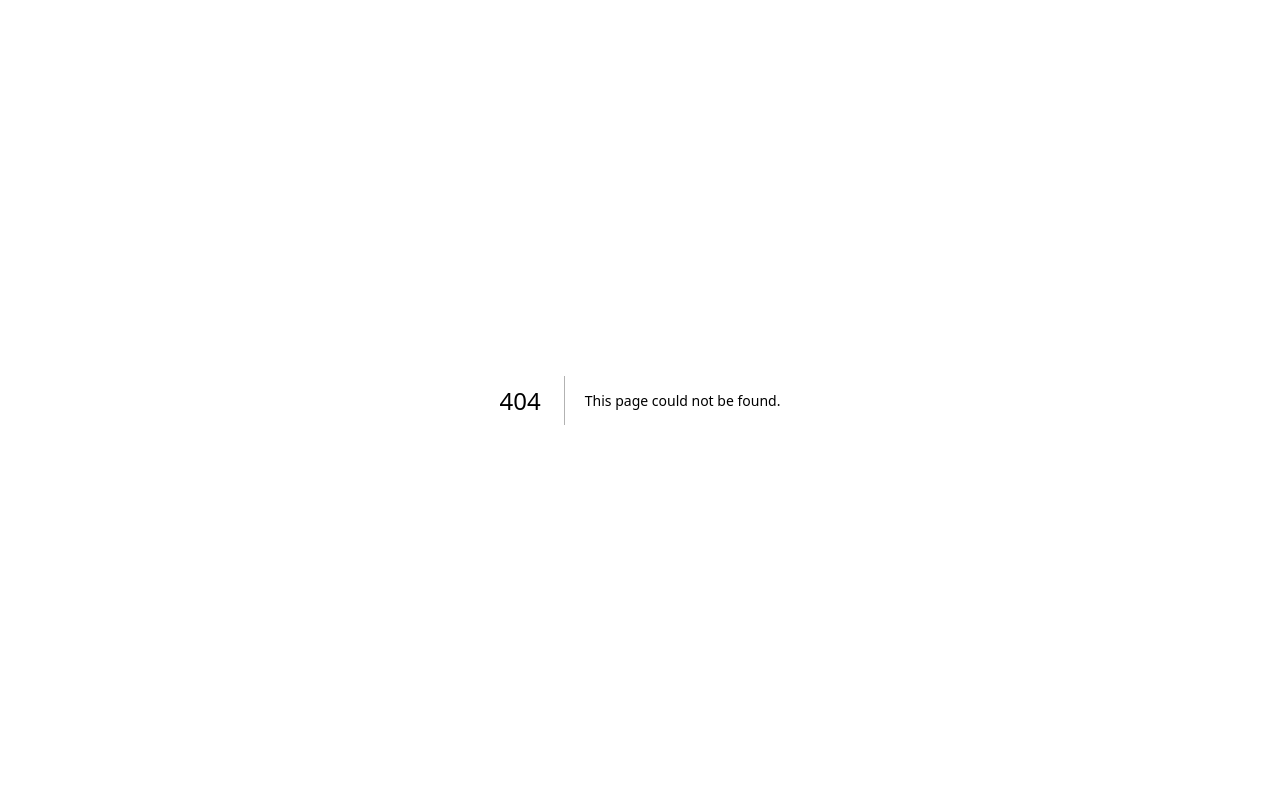
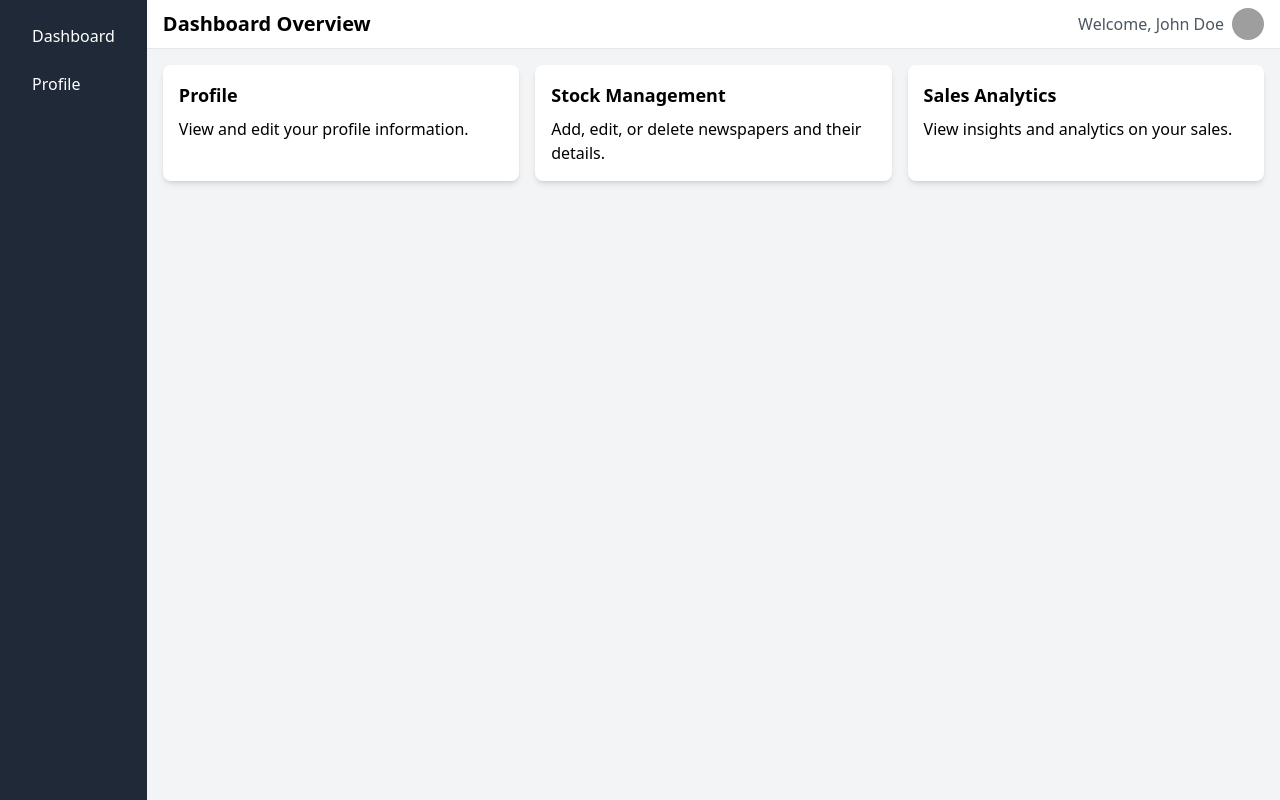
Before and after one commit to ZwingliCaleb/newsnook, a Next.js app: page /dashboardoverview in a window 1280 px wide. Before the commit this address had no page. Built offline with nearby package versions, Linux system fonts and the light colour scheme; grey boxes are pictures that could not be loaded.

Commit message:
remome <a />'s from my project

```diff
--- /dev/null
+++ b/components/Avatar.tsx
@@ -0,0 +1,27 @@
+import React from 'react';
+
+interface AvatarProps {
+  src: string;
+  alt: string;
+  size?: 'small' | 'medium' | 'large';
+}
+
+const Avatar: React.FC<AvatarProps> = ({ src, alt, size = 'medium' }) => {
+  let sizeClassName = '';
+
+  switch (size) {
+    case 'small':
+      sizeClassName = 'w-8 h-8';
+      break;
+    case 'large':
+      sizeClassName = 'w-12 h-12';
+      break;
+    default:
+      sizeClassName = 'w-10 h-10';
+      break;
+  }
+
+  return <img src={src} alt={alt} className={`rounded-full ${sizeClassName}`} />;
+};
+
+export default Avatar;
--- a/components/DropdownMenu.tsx
+++ b/components/DropdownMenu.tsx
@@ -1,4 +1,5 @@
 import React from 'react'
+import Link from 'next/link';
 
 interface DropdownProps {
     isOpen: boolean;
@@ -11,8 +12,8 @@ const DropdownMenu: React.FC<DropdownProps> = ({ isOpen, onClose }) => {
         <div className="absolute inset-0 bg-black opacity-50" onClick={onClose}></div>
         <div className="absolute top-0 right-0 mt-16 mr-4 bg-white p-4 rounded shadow-lg">
           <ul className="flex flex-col gap-4">
-            <li><a href="/" className="hover:text-gray-300 text-lg font-semibold">Home</a></li>
-            <li><a href="/login" className="hover:text-gray-300 text-lg font-semibold">Log in</a></li>
+            <Link href="/" className="hover:text-gray-300 text-lg font-semibold">Home</Link>
+            <Link href="/login" className="hover:text-gray-300 text-lg font-semibold">Log in</Link>
           </ul>
         </div>
       </div>
--- /dev/null
+++ b/components/Sidebar.tsx
@@ -0,0 +1,20 @@
+// components/Sidebar.tsx
+import Link from 'next/link';
+
+const Sidebar = () => {
+  return (
+    <div className=" bg-gray-800 text-white h-full p-4">
+      <ul className="space-y-2">
+        <li>
+          <Link href="/dashboard" className="block py-2 px-4 rounded hover:bg-grey-700">Dashboard</Link>
+        </li>
+        <li>
+          <Link href="/profile" className="block py-2 px-4 rounded hover:bg-gray-700">Profile</Link>
+        </li>
+        {/* Add more links as needed */}
+      </ul>
+    </div>
+  );
+};
+
+export default Sidebar;
--- /dev/null
+++ b/pages/dashboardoverview.tsx
@@ -0,0 +1,58 @@
+import React from 'react';
+import Sidebar from '@/components/Sidebar'; // Assuming you have a Sidebar component
+import Avatar from '@/components/Avatar'; // Assuming you have an Avatar component
+
+const DashboardOverview: React.FC = () => {
+  // Mock vendor information
+  const vendorName = "John Doe"; // Replace with actual vendor name
+  const avatarUrl = "/images/avatar.jpg"; // Replace with actual avatar URL
+
+  return (
+    <div className="flex h-screen">
+      {/* Sidebar */}
+      <Sidebar />
+
+      {/* Main Content */}
+      <div className="flex flex-col flex-1 bg-gray-100">
+        {/* Top Header */}
+        <div className="flex justify-between items-center bg-white px-4 py-2 border-b">
+          <h1 className="text-xl font-semibold">Dashboard Overview</h1>
+          <div className="flex items-center">
+            <p className="text-gray-600 mr-2">Welcome, {vendorName}</p>
+            <Avatar src={avatarUrl} alt="Vendor Avatar" size="small" />
+          </div>
+        </div>
+
+        {/* Main Content Area */}
+        <div className="p-4">
+          <div className="grid grid-cols-1 md:grid-cols-2 lg:grid-cols-3 gap-4">
+            {/* Profile Card */}
+            <div className="bg-white rounded-lg shadow-md p-4">
+              <h2 className="text-lg font-semibold mb-2">Profile</h2>
+              <p>View and edit your profile information.</p>
+              {/* Add a button to navigate to the Profile page */}
+            </div>
+
+            {/* Stock Management Card */}
+            <div className="bg-white rounded-lg shadow-md p-4">
+              <h2 className="text-lg font-semibold mb-2">Stock Management</h2>
+              <p>Add, edit, or delete newspapers and their details.</p>
+              {/* Add a button to navigate to the Stock Management page */}
+            </div>
+
+            {/* Sales Analytics Card */}
+            <div className="bg-white rounded-lg shadow-md p-4">
+              <h2 className="text-lg font-semibold mb-2">Sales Analytics</h2>
+              <p>View insights and analytics on your sales.</p>
+              {/* Add a button to navigate to the Sales Analytics page */}
+            </div>
+
+            {/* Other Cards can be added here */}
+          </div>
+        </div>
+      </div>
+    </div>
+  );
+};
+
+export default DashboardOverview;
--- a/pages/index.tsx
+++ b/pages/index.tsx
@@ -9,7 +9,7 @@ const HomePage: React.FC = () => {
       <main className="flex-1 bg-gradient-to-r from-slate-400 via-sky-300 to-sky-800 ">
         <div className="container mx-auto px-4 py-20">
           <div className="justify-center text-center">
-           <h1 className="text-3xl pb-20 font-montserrat font-bold mb-4">Newsnook.</h1>
+           <h1 className="text-3xl pb-20 font-Montserrat font-semibold mb-4">Newsnook.</h1>
           </div>
           <div className="justify-center items-center pb-48 lg:pb-64">
             <SearchBar />
--- a/tailwind.config.ts
+++ b/tailwind.config.ts
@@ -10,8 +10,8 @@ const config: Config = {
   theme: {
     extend: {
       fontFamily: {
-        Raleway: ["Raleway", "sans-serif"],
-        Montserrat: ["Montserrat", "sans-serif"],
+        Raleway: ['Raleway', 'sans-serif'],
+        Montserrat: ['Montserrat', 'sans-serif'],
       },
       backgroundImage: {
         "gradient-radial": "radial-gradient(var(--tw-gradient-stops))",
```
